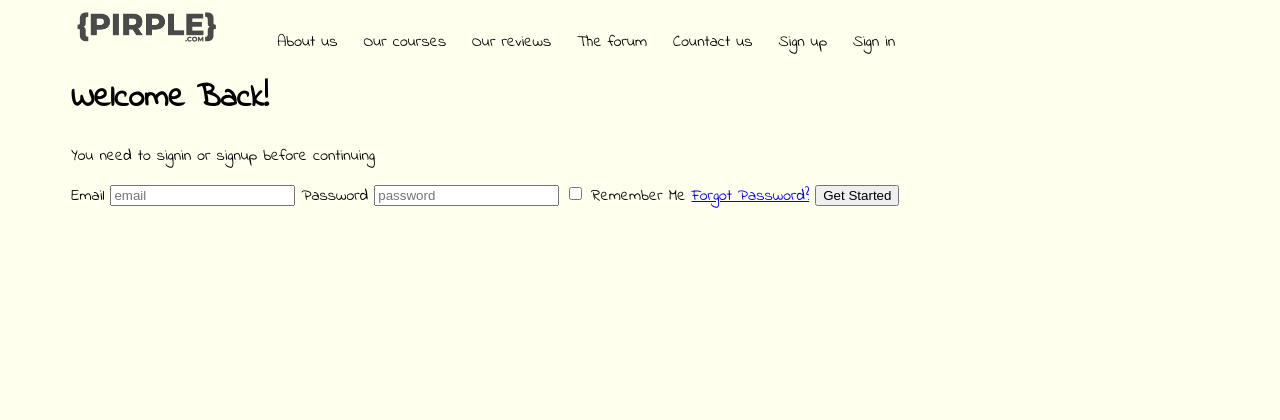
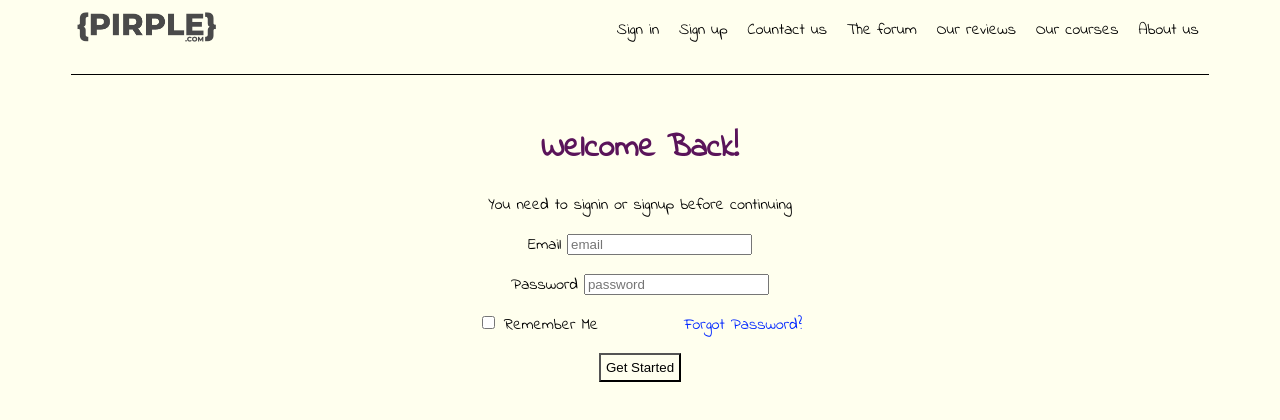
Before and after one commit to oluwatobiloba2000/samplecode, a plain HTML site: page index.html in a window 1280 px wide. Drawn offline with Linux system fonts and the light colour scheme.

Commit message:
added index.html

```diff
--- a/index.html
+++ b/index.html
@@ -10,6 +10,7 @@
 </head>
 <body>
   <div class="container">
+    <div id="nav_bar">
       <img src="./assests/pirple_sample_logo.png" />
     <ul class="navigation_list">
         <li>About us</li>
@@ -20,20 +21,25 @@
         <li>Sign up</li>
         <li>Sign in</li>
     </ul>
+    </div>
 
     <div class="form_wrapper">
       <h1>Welcome Back!</h1>
       <p>You need to signin or signup before continuing</p>
-
       <form>
         <label for="email">Email</label>
         <input id="email" type="email" placeholder="email" required>
+
+      <p>
         <label for="password">Password</label>
-        <input type="password" placeholder="password">
+        <input id="password" type="password" placeholder="password">
+      </p>
+      <p>
         <input type="checkbox" id="remember_me" >
         <label for="remember_me">Remember Me</label>
         <a href="#" id="forgot_password">Forgot Password?</a>
-        <input type="submit" value="Get Started" >
+      </p>
+        <input type="submit" id="submit_button" value="Get Started" >
       </form>
     </div>
   </div>
--- a/styles/style.css
+++ b/styles/style.css
@@ -2,23 +2,48 @@ body{
   background: #ffe;
   font-family: 'Indie Flower', cursive;
 }
-
+h1{
+  color: rgb(90, 20, 90);
+}
 .container {
   width: 90%;
   margin: 0 auto;
 }
-
+.form_wrapper{
+  text-align: center;
+}
 img {
   width: 150px;
 }
 ul.navigation_list {
   display:inline;
-
 }
 ul>li {
-  display: inline;
   list-style-type: none;
   /* border: 1px black solid; */
-  padding: 10px
-
+  padding: 10px;
+  float: right;
 }
+ul :hover{
+  color: #fff;
+background : #080;
+}
+#nav_bar{
+  border-bottom: 1px #000 solid;
+  margin-bottom: 50px;
+  padding-bottom: 20px;
+}
+#forgot_password{
+  margin-left: 80px;
+  text-decoration: none;
+  color: rgb(0, 38, 255);
+}
+#submit_button{
+  background: rgba(97, 66, 89, 0);
+  padding: 5px;
+  color: black;
+}
+#submit_button:hover{
+ background : green;
+ color: white;
+}
```
